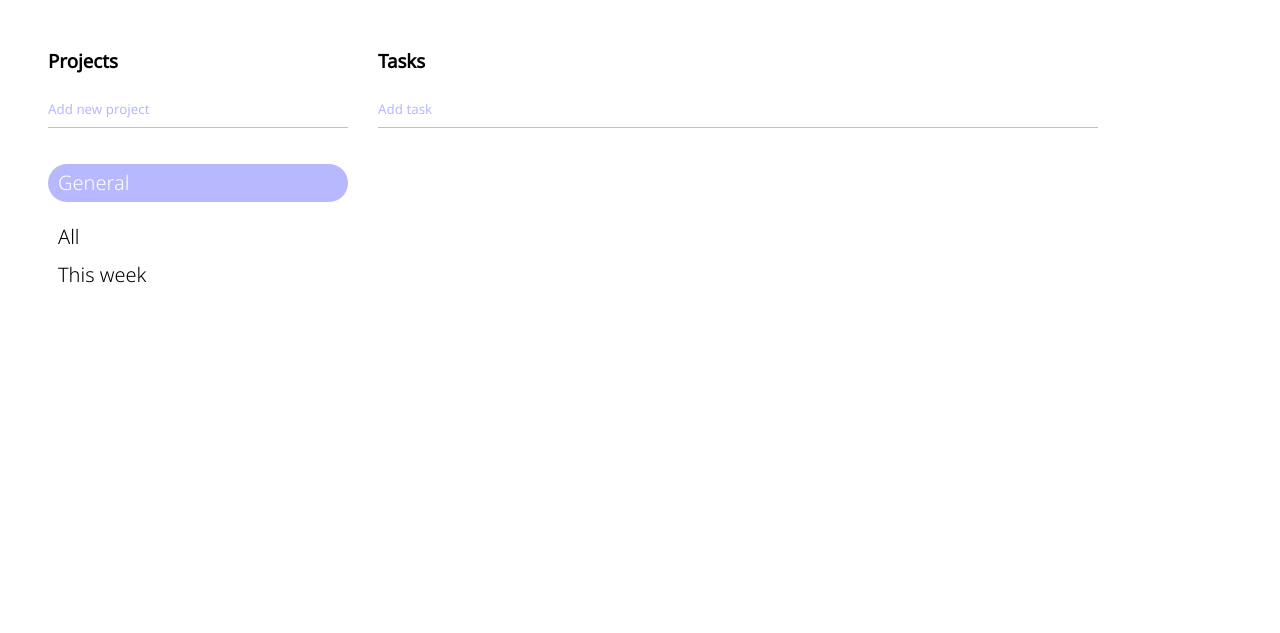
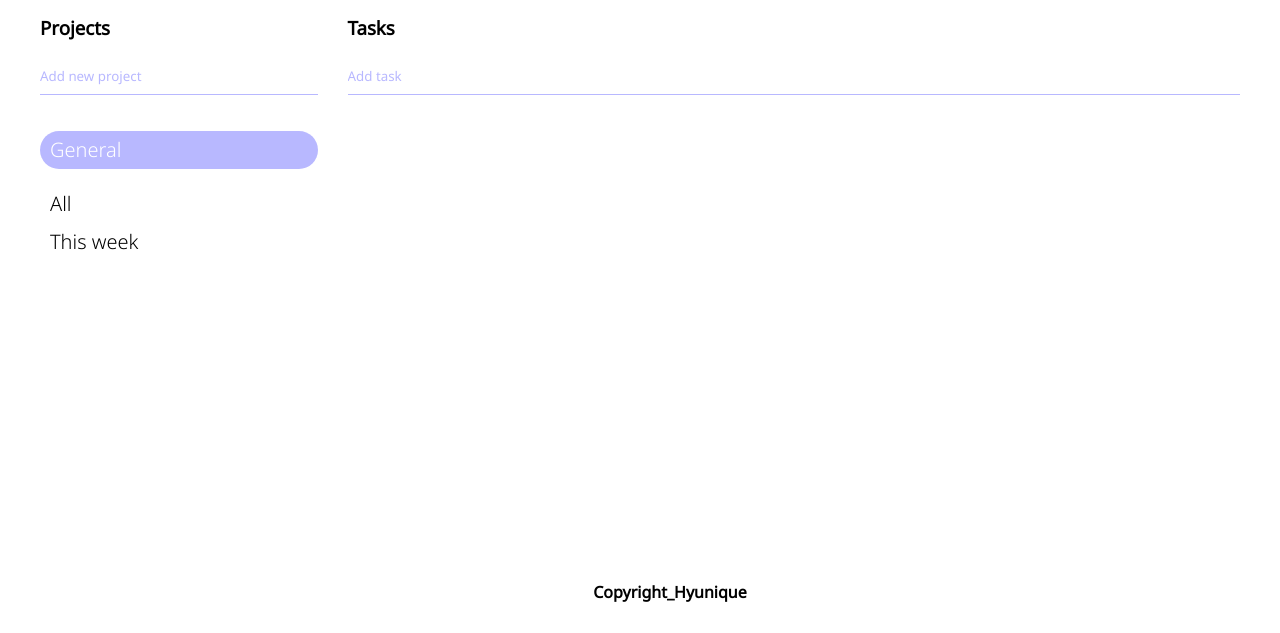
Before and after one commit to hyunique/todoApp, a website built with webpack: page dist/index.html in a window 1280 px wide. Shown: the part 167-800 px from the top of the page. Built offline with nearby package versions, Linux system fonts and the light colour scheme.

Commit message:
fix unknown empty space bottom and right of screen

```diff
--- a/src/style.css
+++ b/src/style.css
@@ -1,3 +1,5 @@
+
+
 @import url('https://fonts.googleapis.com/css2?family=Noto+Sans:ital,wght@0,200;0,300;0,400;1,200&family=Pacifico&display=swap');
 
 :root{
@@ -11,53 +13,38 @@
 
 }
 
+html,body {
+    padding: 0;
+    margin: 0;
+    font-family: var(--font-main);
+    width: 100%;
+    height: 100%;
+    overflow-x: hidden;
+
+}
+
 .material-symbols-outlined {
   font-variation-settings:
   'FILL' 0,
   'wght' 200,
   'GRAD' 200,
   'opsz' 20;
-  opacity: 0;
-  color: var(--main-theme);
-  transition: opacity .2s;
+  opacity: 1;
+  color: var(--sub-dark);
+  transition: color .1s;
+}
+.material-symbols-outlined:hover{
+    color: var(--main-theme);
+
 }
 
-.material-symbols-outlined.hover{
-    opacity: 1;
-}
 
-html{
-    margin: 0;
-}
-body{
-    font-family: var(--font-main);
-    width: 100vw;
-    height: auto;
-}
-
-ul{
-    list-style-type: none;
-    padding: 0;
-}
-
-li{
-    padding: 0 10px;
-    height: 38px;
-    font-size: 20px;
-    line-height: 38px;
-    font-weight: 300;
-}
-
-li:hover{
-    cursor: pointer;
-}
 
 
 .grid-container {
     display: grid;
-
-    grid-template-columns: 25% 25% 25% 25%;
-    grid-template-rows: 15% 75% 10%;
+    grid-template-columns: 1fr 1fr 1fr 1fr;
+    grid-template-rows: 1fr 6fr;
     padding: 40px;
     column-gap: 30px;
 }
@@ -85,15 +72,9 @@ nav{
     grid-column: 1 / 2 ;
     grid-row: 2 / 3;
     background-color: var(--main-white);
-    height: 100vh;
+    height: 60vh;
 }
 
-
-/* .project--list .active{
-    border-radius: 20px;
-    background-color: var(--sub-light);
-    color: var(--main-white);
-} */
 
 .active{
     border-radius: 20px;
@@ -125,33 +106,39 @@ input:focus::placeholder{
     opacity: 0;
 }
 
+
+ul{
+    list-style-type: none;
+    padding: 0;
+}
+
+li{
+    padding: 0 10px;
+    height: 38px;
+    font-size: 20px;
+    line-height: 38px;
+    font-weight: 300;
+}
+
+li:hover{
+    cursor: pointer;
+}
+
+
 .project--item{
-
     transition: color .2s;
 }
 
-/* .project--item:hover{
-    color: var(--sub-light);
-} */
+.project--item:hover{
+    color: var(--sub-dark);
+}
 
-/* .project--item .clicked{
-    border-radius: 20px;
-    background-color: var(--sub-light);
-    color: var(--main-white);
-} */
 
 .task--box{
     grid-column: 2/ 5;
     grid-row: 2/ 3;
 }
 
-/* .task--container{
-    display: flex;
-    position: relative;
-    justify-content: space-between;
-    align-items: center;
-    font-family: var(--font-main);
-} */
 
 .task--project{
     width:20%;
@@ -159,7 +146,7 @@ input:focus::placeholder{
 
 
 .task--input{
-    width: 75%;
+    width: 100%;
 }
 
 .task--list{
@@ -168,13 +155,36 @@ input:focus::placeholder{
 
 .task--item{
     display: grid;
-    grid-template-columns: 5% 5% 70% 10%;
+    grid-template-columns: 5% 5% 80% 10%;
     align-items: center;
+    grid-template-rows: auto;
+    height: 100%;}
+
+.task--item:hover{
+    color: var(--sub-light);
 }
+
+.checkbox.task--checked{
+    color: var(--main-theme);
+}
+
+.task--title{
+    font-size: 18px;
+    font-weight: 400;
+    margin: 0;
+}
+
+.task--title.task--checked{
+    color: var(--main-theme);
+    text-decoration :line-through ;
+}
+
+
 .icons{
     display: flex;
     justify-content: space-evenly;
 }
+
 
 ::placeholder {
     color: var(--sub-light);
@@ -183,10 +193,16 @@ input:focus::placeholder{
 
 
 footer{
-    grid-column: 1 / 5;
-    grid-row: 3 / 4;
+    position: absolute;
+    bottom: 0;
+    left: 0;
+    display: flex;
+    align-items: center;
+    justify-content: center;
     width: 100%;
-    display: block;
-    text-align: center;
-    color: black;
+    padding: 30px;
 }
+
+footer h4{
+    margin: 0;
+}
```
